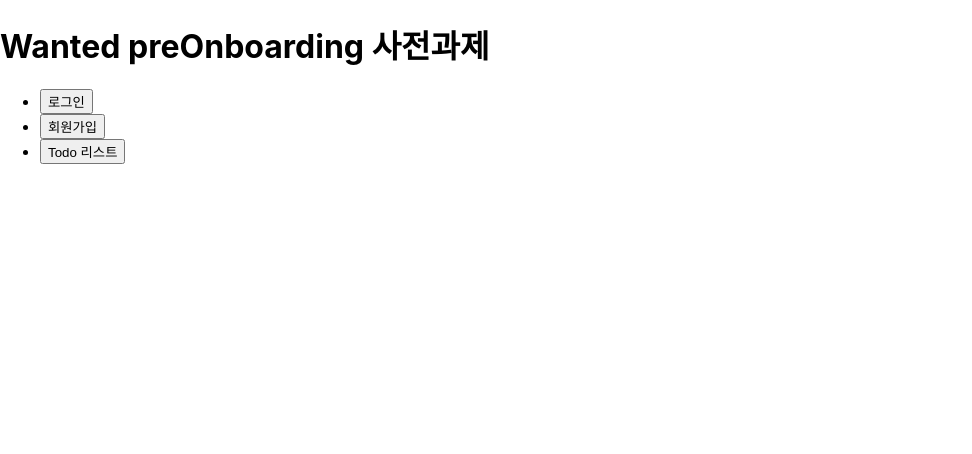
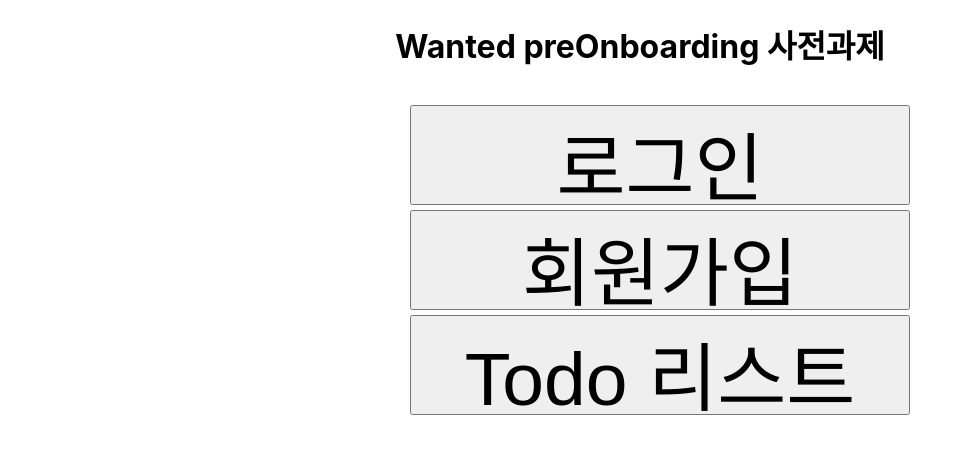
Before and after one commit to thumbthing/wanted-pre-onboarding-frontend, a React (Create React App) app: page / in a window 1280 px wide. Shown: the top 454 px of the page, without its empty margins (0-972 px from the left). Built offline with nearby package versions, Linux system fonts and the light colour scheme.

Commit message:
style: 메인 페이지 기초 스타일링

```diff
--- a/src/pages/Main.tsx
+++ b/src/pages/Main.tsx
@@ -1,4 +1,5 @@
 import { useNavigate } from "react-router-dom";
+import { styled } from "styled-components";
 
 const Main = () => {
   const BASE_URL = "localhost:3000";
@@ -6,31 +7,59 @@
   const navigate = useNavigate();
 
   return (
-    <div>
+    <StyledMainPageContainer>
       <div>
         <h1>Wanted preOnboarding 사전과제</h1>
       </div>
       <div>
-        <ul>
+        <StyledList>
           <li>
-            <button value='로그인' onClick={() => navigate("/login")}>
-              로그인
-            </button>
+            <StyledInput
+              type='button'
+              value='로그인'
+              onClick={() => navigate("/login")}
+            />
           </li>
           <li>
-            <button value='회원가입' onClick={() => navigate("/register")}>
-              회원가입
-            </button>
+            <StyledInput
+              type='button'
+              value='회원가입'
+              onClick={() => navigate("/register")}
+            />
           </li>
           <li>
-            <button value='Todo' onClick={() => navigate("/todo")}>
-              Todo 리스트
-            </button>
+            <StyledInput
+              type='button'
+              value='Todo 리스트'
+              onClick={() => navigate("/todo")}
+            />
           </li>
-        </ul>
+        </StyledList>
       </div>
-    </div>
+    </StyledMainPageContainer>
   );
 };
 
 export default Main;
+
+const StyledMainPageContainer = styled.div`
+  display: flex;
+  align-items: center;
+  flex-direction: column;
+`;
+
+const StyledList = styled.ul`
+  list-style: none;
+
+  li + li {
+    margin-top: 5px;
+  }
+`;
+
+const StyledInput = styled.input`
+  display: flex;
+  width: 500px;
+  height: 100px;
+  font-size: 75px;
+  text-align: center;
+`;
```
